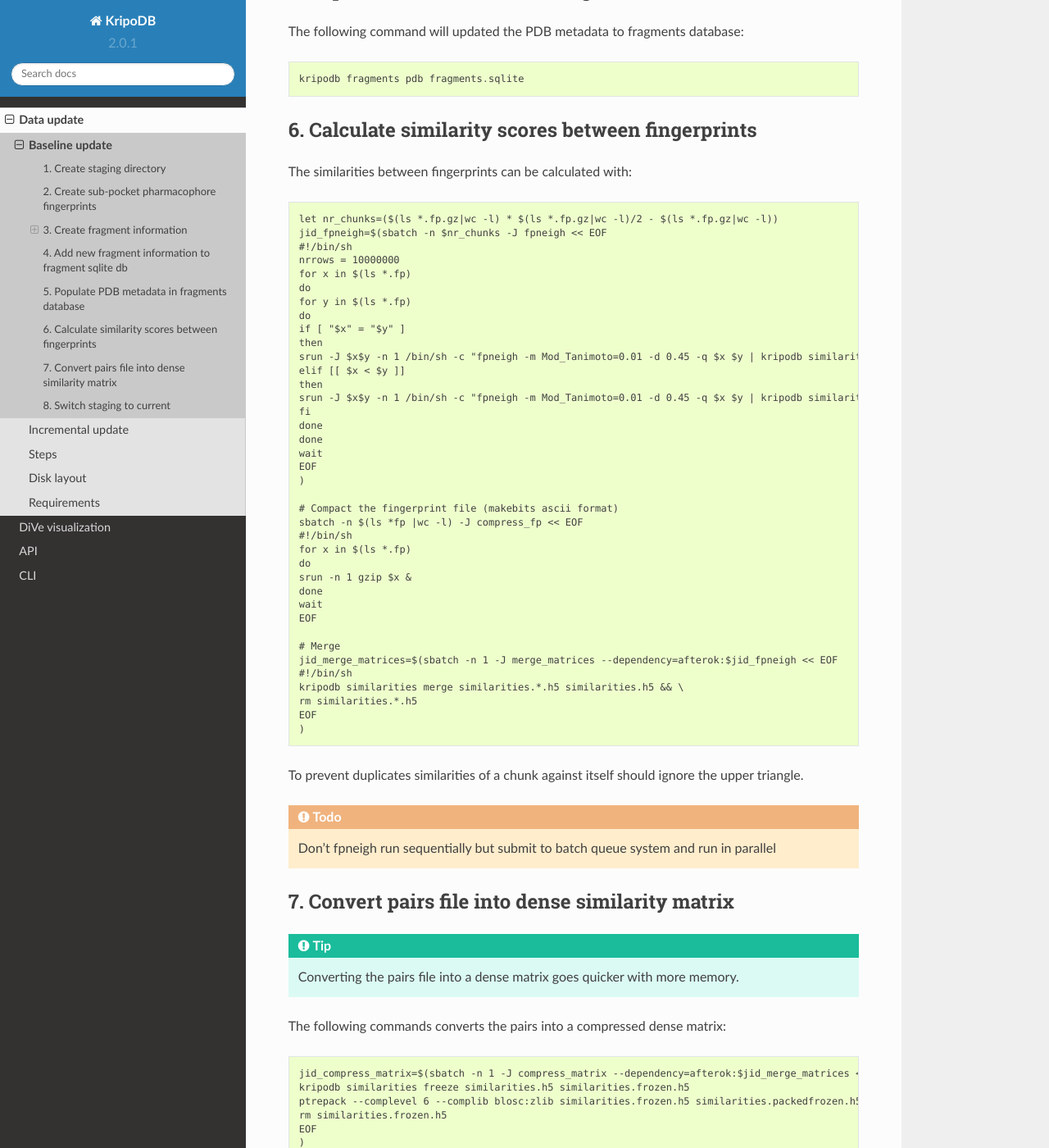
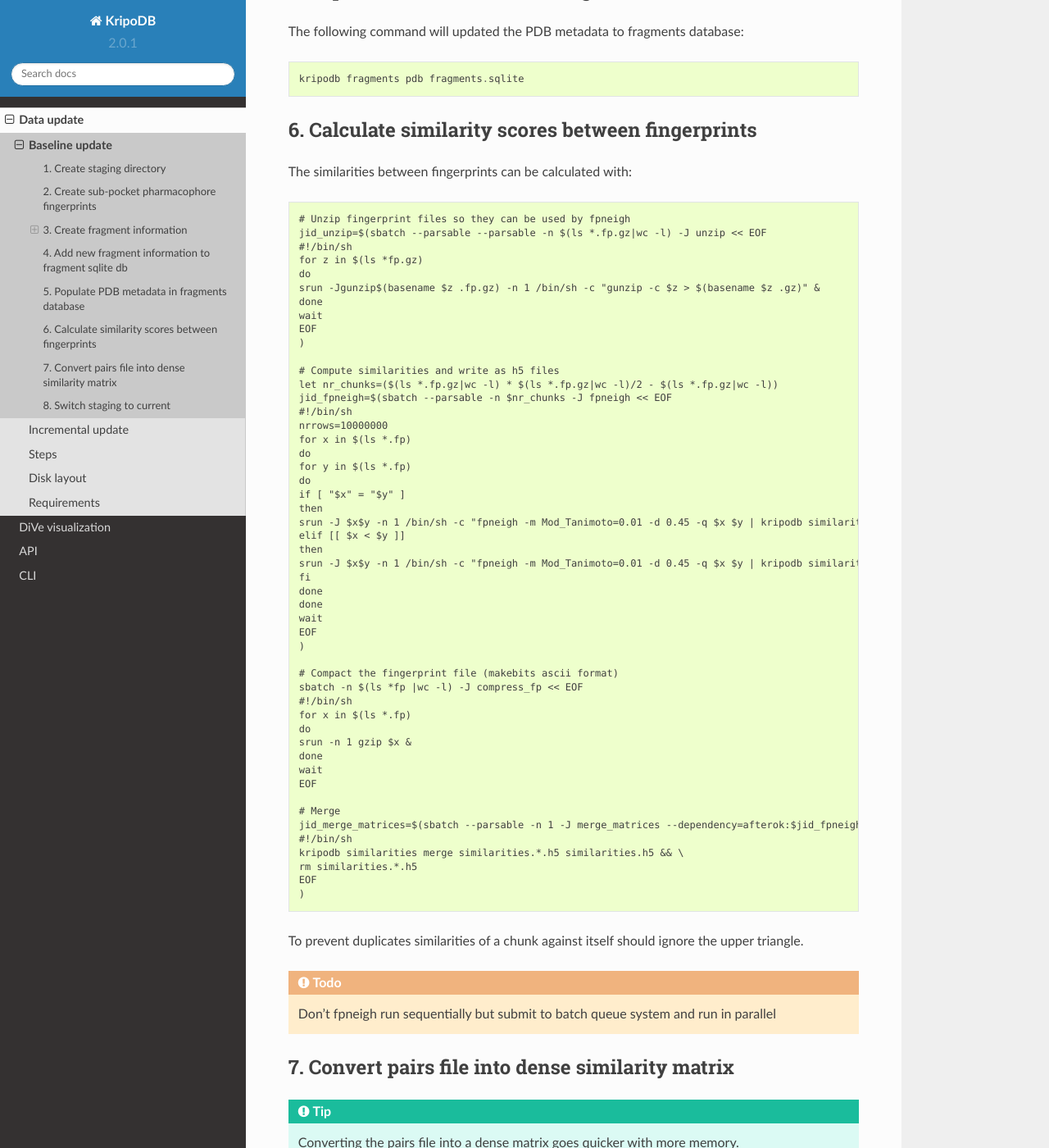
Before and after one commit to 3D-e-Chem/kripodb, a Sphinx documentation site: the page built from docs/baseline-update.rst, in a window 1280 px wide and 1400 px high, scrolled down 1658 px. Shown: the whole window at 82% size. Built offline with Sphinx 7.4.7 and the Read the Docs theme 2.0.0, drawn with Linux system fonts in a browser that asks for light colours; some of the changed text lies outside the part shown.

Commit message:
Fix update commands in docs

```diff
--- a/docs/baseline-update.rst
+++ b/docs/baseline-update.rst
@@ -64,10 +64,22 @@ The following command will updated the PDB metadata to fragments database::
 
 The similarities between fingerprints can be calculated with::
 
+    # Unzip fingerprint files so they can be used by fpneigh
+    jid_unzip=$(sbatch --parsable --parsable -n $(ls *.fp.gz|wc -l) -J unzip << EOF
+    #!/bin/sh
+    for z in $(ls *fp.gz)
+    do
+    srun -Jgunzip$(basename $z .fp.gz) -n 1 /bin/sh -c "gunzip -c $z > $(basename $z .gz)" &
+    done
+    wait
+    EOF
+    )
+
+    # Compute similarities and write as h5 files
     let nr_chunks=($(ls *.fp.gz|wc -l) * $(ls *.fp.gz|wc -l)/2 - $(ls *.fp.gz|wc -l))
-    jid_fpneigh=$(sbatch -n $nr_chunks -J fpneigh << EOF
+    jid_fpneigh=$(sbatch --parsable -n $nr_chunks -J fpneigh << EOF
     #!/bin/sh
-    nrrows = 10000000
+    nrrows=10000000
     for x in $(ls *.fp)
     do
     for y in $(ls *.fp)
@@ -96,7 +108,7 @@ The similarities between fingerprints can be calculated with::
     EOF
 
     # Merge
-    jid_merge_matrices=$(sbatch -n 1 -J merge_matrices --dependency=afterok:$jid_fpneigh << EOF
+    jid_merge_matrices=$(sbatch --parsable -n 1 -J merge_matrices --dependency=afterok:$jid_fpneigh << EOF
     #!/bin/sh
     kripodb similarities merge similarities.*.h5 similarities.h5 && \
     rm similarities.*.h5
@@ -114,7 +126,7 @@ To prevent duplicates similarities of a chunk against itself should ignore the u
 
 The following commands converts the pairs into a compressed dense matrix::
 
-    jid_compress_matrix=$(sbatch -n 1 -J compress_matrix --dependency=afterok:$jid_merge_matrices << EOF
+    jid_compress_matrix=$(sbatch --parsable -n 1 -J compress_matrix --dependency=afterok:$jid_merge_matrices << EOF
     kripodb similarities freeze similarities.h5 similarities.frozen.h5
     ptrepack --complevel 6 --complib blosc:zlib similarities.frozen.h5 similarities.packedfrozen.h5 && \
     rm similarities.frozen.h5
--- a/docs/incremental-update.rst
+++ b/docs/incremental-update.rst
@@ -63,7 +63,7 @@ The similarities between the new and existing fingerprints and between new finge
 
     current_chunks=$(ls ../current/*fp.gz |wc -l)
     all_chunks=$(($current_chunks + 1))
-    jid_fpneigh=$(sbatch -n $all_chunks -J fpneigh << EOF
+    jid_fpneigh=$(sbatch --parsable -n $all_chunks -J fpneigh << EOF
     #!/bin/sh
 
     # Compute similarities against itself
@@ -79,7 +79,7 @@ The similarities between the new and existing fingerprints and between new finge
     EOF
     )
 
-    jid_merge_matrices=$(sbatch -n 1 -J merge_matrices --dependency=afterok:$jid_fpneigh << EOF
+    jid_merge_matrices=$(sbatch --parsable -n 1 -J merge_matrices --dependency=afterok:$jid_fpneigh << EOF
     #!/bin/sh
     kripodb similarities merge similarities.new__*[0-9].h5 similarities.new__existing.h5 && \
     rm similarities.new__*[0-9].h5
@@ -105,7 +105,7 @@ To prevent duplicates similarities of a chunk against itself should ignore the u
 
 The following commands converts the pairs into a compressed dense matrix::
 
-    jid_compress_matrix=$(sbatch -n 1 -J compress_matrix --dependency=afterok:$jid_merge_matrices << EOF
+    jid_compress_matrix=$(sbatch --parsable -n 1 -J compress_matrix --dependency=afterok:$jid_merge_matrices << EOF
     kripodb similarities freeze -f 400000000 similarities.h5 similarities.frozen.h5
     ptrepack --complevel 6 --complib blosc:zlib similarities.frozen.h5 similarities.packedfrozen.h5 && rm similarities.frozen.h5
     EOF
```
